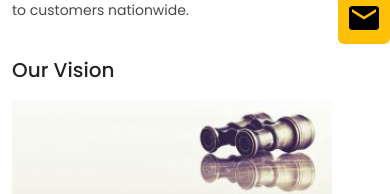
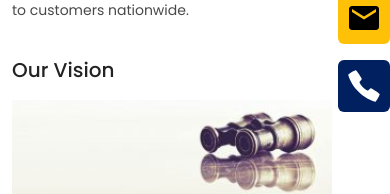
Before and after one commit to takeitkhan/united, a Next.js app: page /about-us in a window 390 px wide. Shown: the part 430-624 px from the top of the page. Built offline with nearby package versions, Linux system fonts and the light colour scheme; no server answers.

Commit message:
add phone icon button for direct call feature

```diff
--- a/components/Contact.js
+++ b/components/Contact.js
@@ -7,18 +7,28 @@ import Link from "next/link";
 
 const Contact = () => {
   return (
-    <div className=" right-0 top-1/2 z-10 fixed">
+    <div className="right-0 top-1/2 z-10 fixed">
       <div className="flex flex-col gap-4">
+        {/* Email icon */}
         <Link
           href="/contact"
           className="bg-bgYellow p-2 rounded-md text-center flex items-center justify-center cursor-pointer"
         >
-          {" "}
           <MdEmail className="text-4xl" />
         </Link>
-        {/* <span className="bg-navBg p-2 block rounded-md text-white cursor-pointer">
-          <IoCallSharp className="text-4xl" />
-        </span> */}
+        {/* Phone icon with custom tooltip */}
+        <div className="relative group">
+          <a
+            href="tel:+8801988557711" // Bangladeshi phone number
+            className="bg-navBg p-2 block rounded-md text-white cursor-pointer"
+          >
+            <IoCallSharp className="text-4xl" />
+          </a>
+          {/* Tooltip positioned immediately to the left */}
+          <div className="absolute right-full top-1/2 transform -translate-y-1/2 mr-2 hidden group-hover:flex items-center justify-center bg-black text-white text-sm rounded-md py-1 px-2">
+            <span> 01988557711</span>
+          </div>
+        </div>
       </div>
     </div>
   );
--- /dev/null
+++ b/components/Tooltip.jsx
@@ -0,0 +1,16 @@
+// components/Shared/Tooltip.js
+import React from "react";
+
+const Tooltip = ({ message }) => {
+  return (
+    <span
+      className="hidden md:block absolute top-full mt-2 px-2 py-1 text-sm text-white bg-gray-700
+    rounded-md shadow-lg opacity-0 transition-opacity duration-200 group-hover:opacity-100
+     whitespace-nowrap"
+    >
+      {message}
+    </span>
+  );
+};
+
+export default Tooltip;
```
